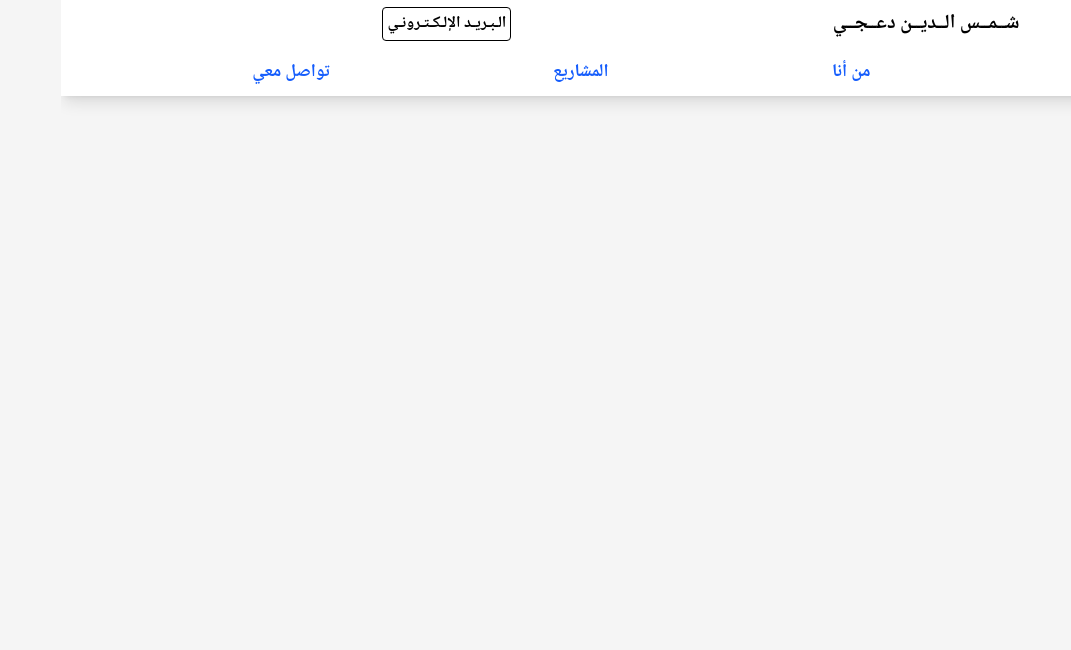
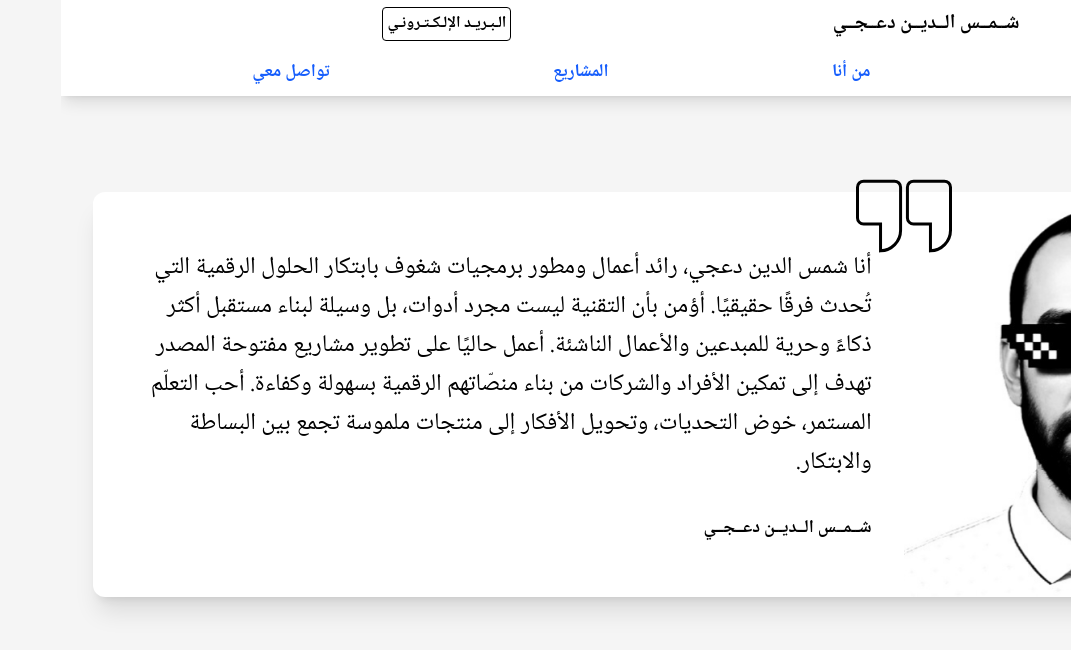
Before and after one commit to d3j1x/Chamseddine-Daaji, a SvelteKit app: page / in a window 1280 px wide. Shown: the top 650 px of the page, without its empty margins (209-1280 px from the left). Built offline with nearby package versions, Linux system fonts and the light colour scheme.

Commit message:
add about me component

```diff
--- /dev/null
+++ b/src/lib/components/home/About.svelte
@@ -0,0 +1,27 @@
+<div class="w-full max-w-7xl px-4 mx-auto sm:px-8 mt-24">
+    <blockquote class="relative grid items-center bg-white shadow-xl md:grid-cols-3 rounded-xl">
+
+        <img class="hidden object-cover w-full h-full rounded-l-xl md:block" style="clip-path: polygon(0 0%, 100% 0%, 75% 100%, 0% 100%);"
+        src="/images/chamseddine.png" alt="Profile picture of Chamseddine Daaji">
+
+        <article class="relative p-6 md:p-8 md:col-span-2">
+            <svg class="absolute top-0 right-0 hidden w-24 h-24 -mt-12 -mr-12 text-primary-600 md:block" width="256"
+                height="256" viewBox="0 0 256 256" fill="none" xmlns="http://www.w3.org/2000/svg">
+                <path
+                    d="M65.44 153.526V149.526H61.44H20.48C11.3675 149.526 4 142.163 4 133.105V51.4211C4 42.3628 11.3675 35 20.48 35H102.4C111.513 35 118.88 42.3628 118.88 51.4211V166.187C118.88 195.935 95.103 220.165 65.44 220.979V153.526ZM198.56 153.526V149.526H194.56H153.6C144.487 149.526 137.12 142.163 137.12 133.105V51.4211C137.12 42.3628 144.487 35 153.6 35H235.52C244.633 35 252 42.3628 252 51.4211V166.187C252 195.935 228.223 220.165 198.56 220.979V153.526Z"
+                    stroke="currentColor" stroke-width="8"></path>
+            </svg>
+
+            <div class="space-y-8">
+                <p class="text-base sm:leading-relaxed md:text-2xl ">
+                    أنا شمس الدين دعجي، رائد أعمال ومطور برمجيات شغوف بابتكار الحلول الرقمية التي تُحدث فرقًا حقيقيًا. أؤمن بأن التقنية ليست مجرد أدوات، بل وسيلة لبناء مستقبل أكثر ذكاءً وحرية للمبدعين والأعمال الناشئة. أعمل حاليًا على تطوير مشاريع مفتوحة المصدر تهدف إلى تمكين الأفراد والشركات من بناء منصّاتهم الرقمية بسهولة وكفاءة. أحب التعلّم المستمر، خوض التحديات، وتحويل الأفكار إلى منتجات ملموسة تجمع بين البساطة والابتكار.
+                </p>
+
+                <footer class="flex items-center space-x-4 md:space-x-0">
+                    <img class="w-12 h-12 rounded-full md:hidden" src="/images/chamseddine.png" alt="Profile picture of Chamseddine Daaji">
+                    <span class="font-bold text-lg">شــمــس الــديــن دعــجــي</span>
+                </footer>
+            </div>
+        </article>
+    </blockquote>
+</div>
--- a/src/routes/+page.svelte
+++ b/src/routes/+page.svelte
@@ -1,5 +1,12 @@
+<script>
+	import About from "$lib/components/home/About.svelte";
+
+</script>
 <svelte:head>
 <title>شــمــس الــديــن دعــجــي
 </title>
 <meta name="description" content="رائد أعمال" />
 </svelte:head>
+
+
+<About />
```
Also changed, not shown: static/images/chamseddine.png (added).
